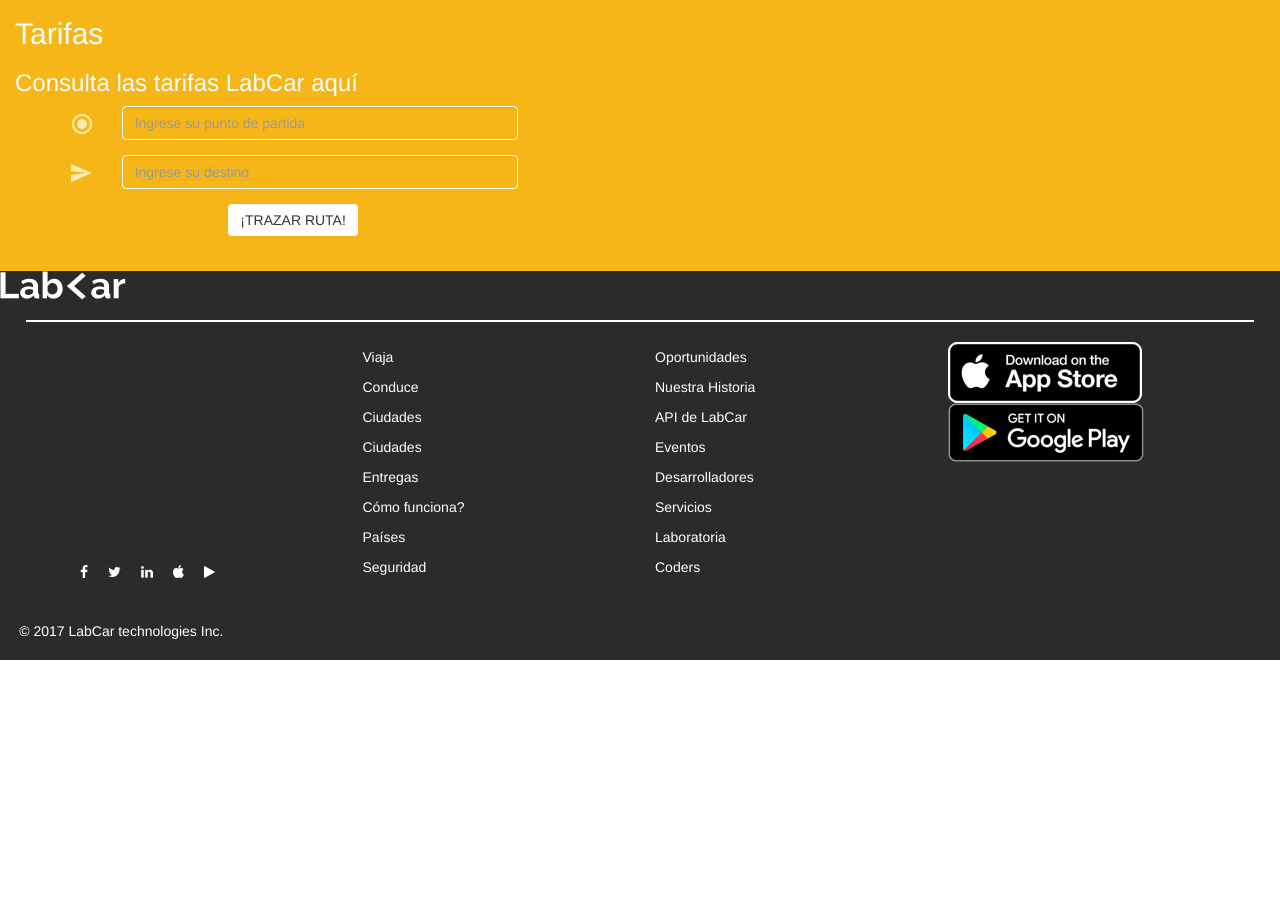
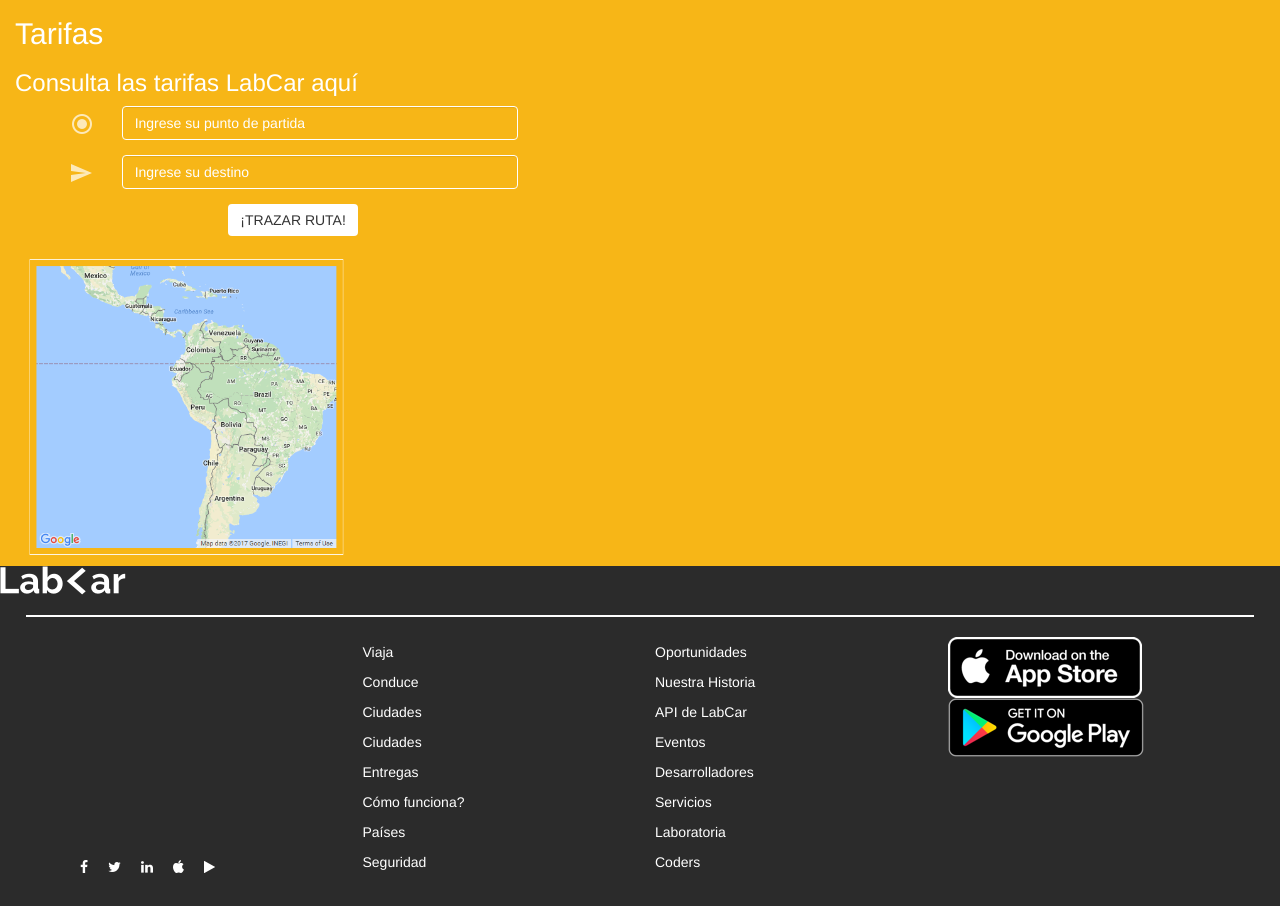
Before and after one commit to Patty8909/lab-ar-challenge, a plain HTML site: page index.html in a window 1280 px wide. Shown: the part 1757-2663 px from the top of the page. Before the commit the page ends 2427 px from the top, so only its background shows below. Drawn offline with nearby package versions, Linux system fonts and the light colour scheme.

Commit message:
añade img-desktop

```diff
--- a/css/main.css
+++ b/css/main.css
@@ -114,3 +114,6 @@ hr {
     }
 
 }
+.form-control::placeholder {
+    color: #ffffff;
+}
--- a/index.html
+++ b/index.html
@@ -146,7 +146,7 @@
             </form>
 
             <div>
-              <img src="" alt="">
+              <img src="assets/images/img-desktop.png" class="img-responsive" alt="">
             </div>
 
     </section>
```
